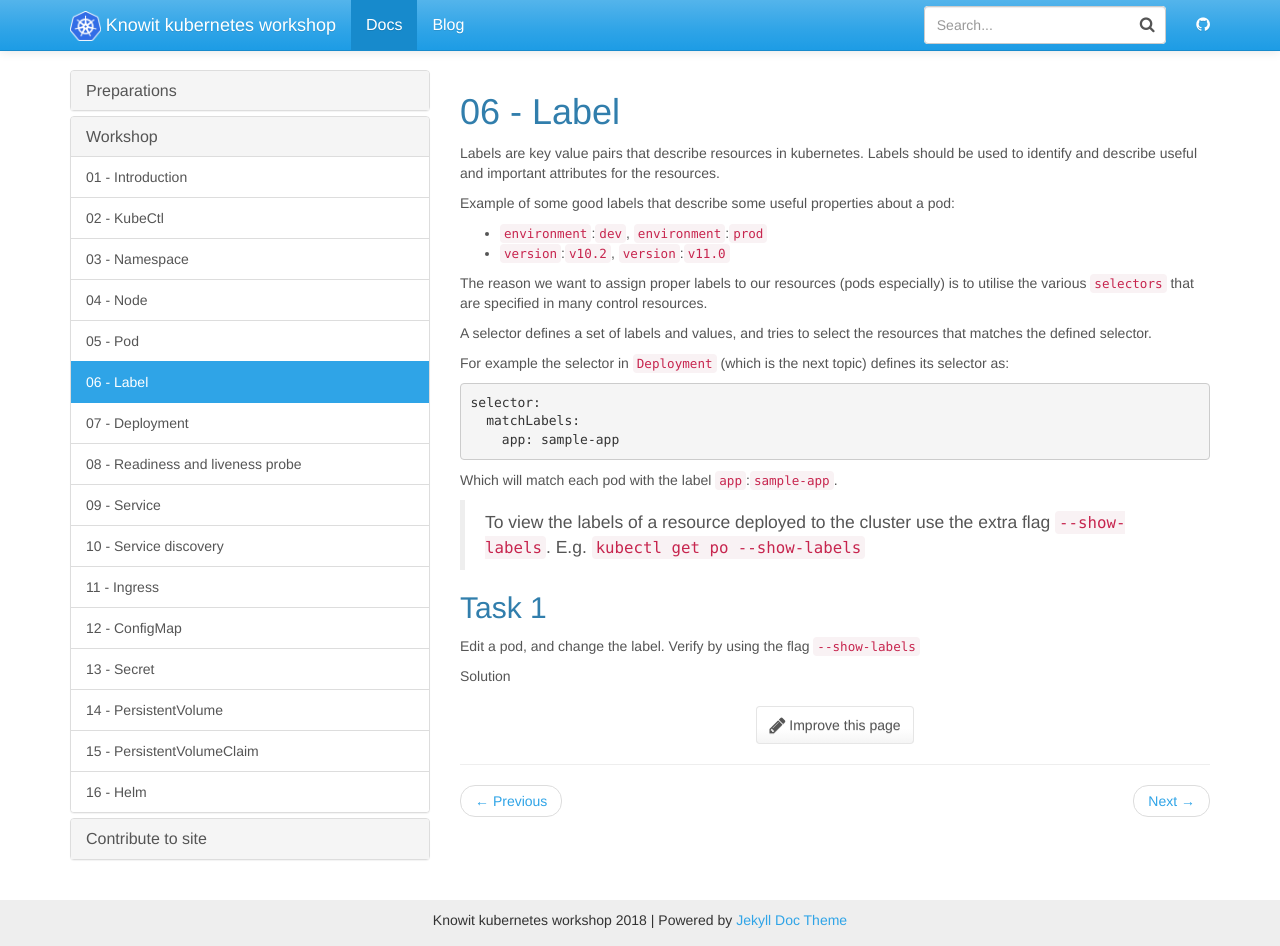
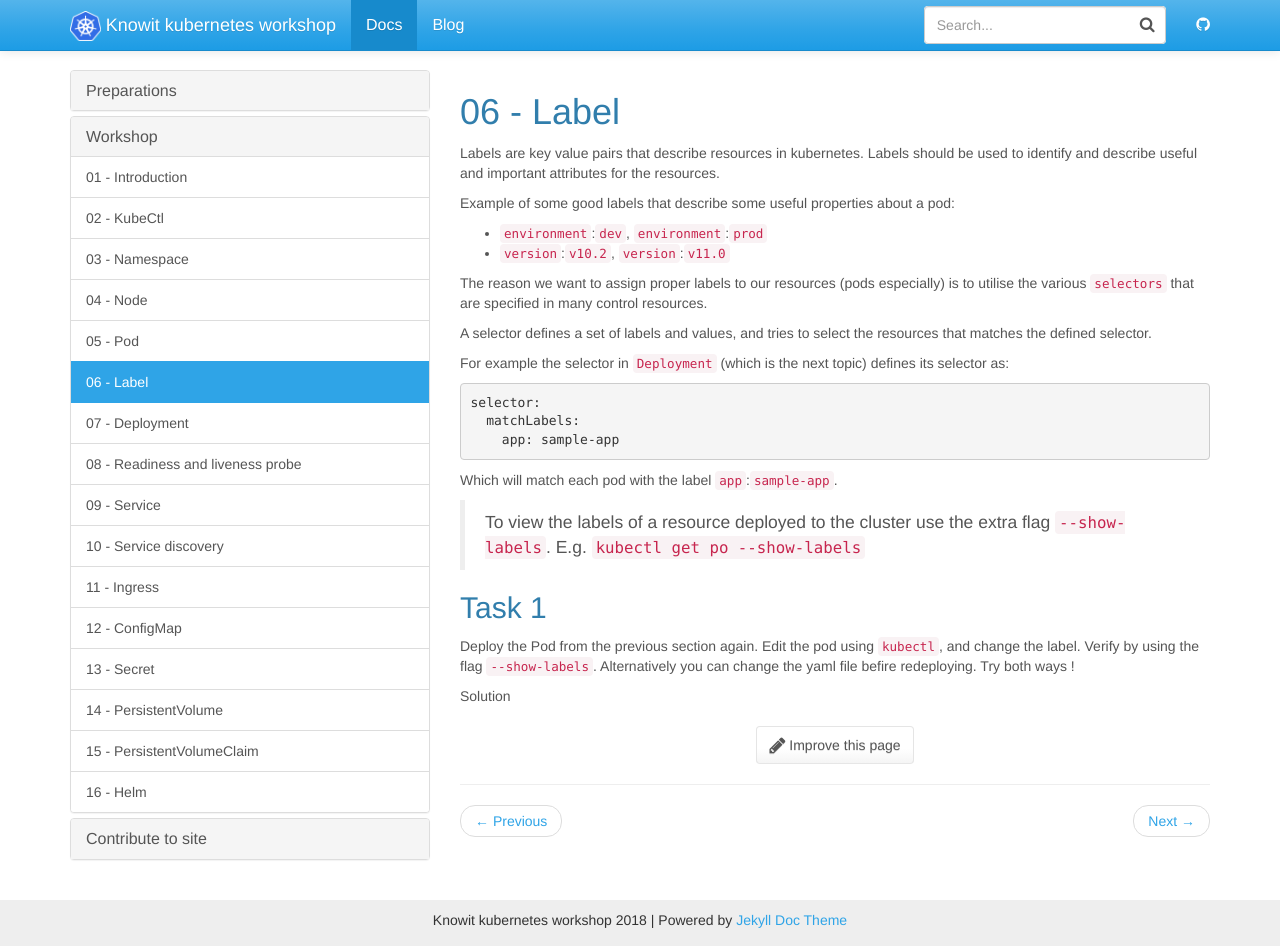
Before and after one commit to knowit/kubernetes-workshop, a Jekyll site: the page built from docs/_docs/workshop/06-label.md, in a window 1280 px wide and 946 px high. Built offline with Jekyll 4.4.1, drawn with Linux system fonts in a browser that asks for light colours; nearby versions of some CDN libraries.

Commit message:
labels fix

````diff
--- a/docs/_docs/workshop/06-label.md
+++ b/docs/_docs/workshop/06-label.md
@@ -25,16 +25,26 @@
 > To view the labels of a resource deployed to the cluster use the extra flag `--show-labels`. E.g. `kubectl get po --show-labels`
 
 ## Task 1
-
-Edit a pod, and change the label. Verify by using the flag `--show-labels`
+Deploy the Pod from the previous section again.
+Edit the pod using `kubectl`, and change the label. Verify by using the flag `--show-labels`. Alternatively you can change the yaml file befire redeploying. Try both ways !
 
 <details>
  <summary>Solution</summary>
  <div markdown="1">
 
-### Solution: Try to port forward
+### Solution: Labels and pods
 
-- `kubectl port-forward [pod-name] --namespace [namespace]`
+ - `kubectl edit [pod-name]` opens a vim editor, change the label there.
+ - Or just edit the .yaml file in your favourite editor before redeploying.
+ - Verify by `kubectl get po --show-labels`
+
+ ```yaml
+ kind: Pod
+ metadata:
+   name: myapp-pod
+   labels:
+     newLabel: helloWorld
+```
 
  </div>
 </details>
````
